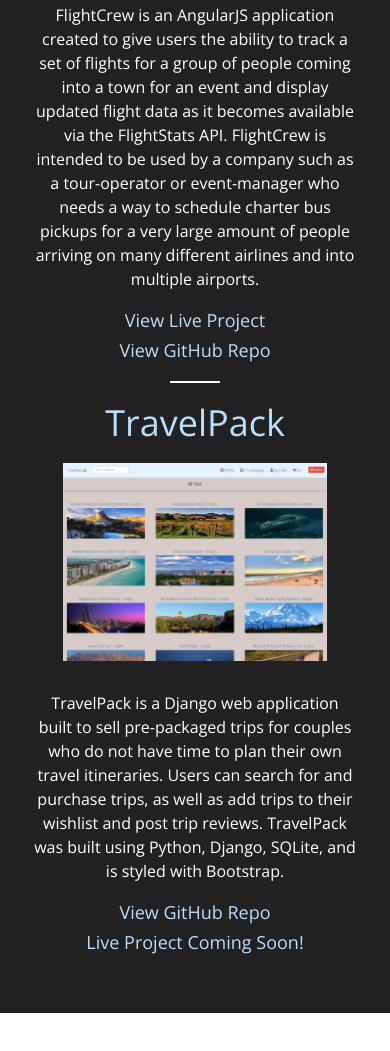
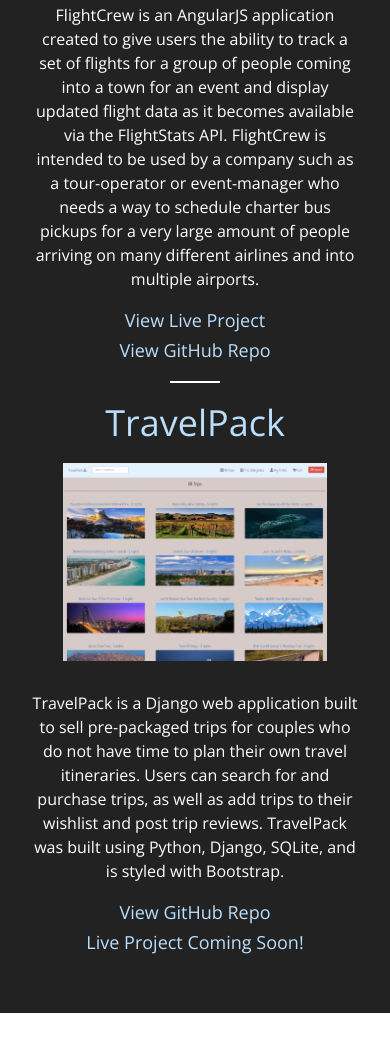
Before and after one commit to barfootaaron/barfootaaron.github.io, a website: page index.html in a window 390 px wide. Shown: the part 5359-6410 px from the top of the page. Drawn offline with nearby package versions, Linux system fonts and the light colour scheme.

Commit message:
another media query

```diff
--- a/css/main.css
+++ b/css/main.css
@@ -67,8 +67,10 @@
 @media (max-width: 768px) {
 .portfolio-box-caption {
 	text-align: center;
-	margin-left: 1%;
-	margin-right: 1%;	}
+	margin-left: .5%;
+	margin-right: .5%;
+	font-size: .7em !important;
+	}
 }
 
 .project-links a h4 {
```
